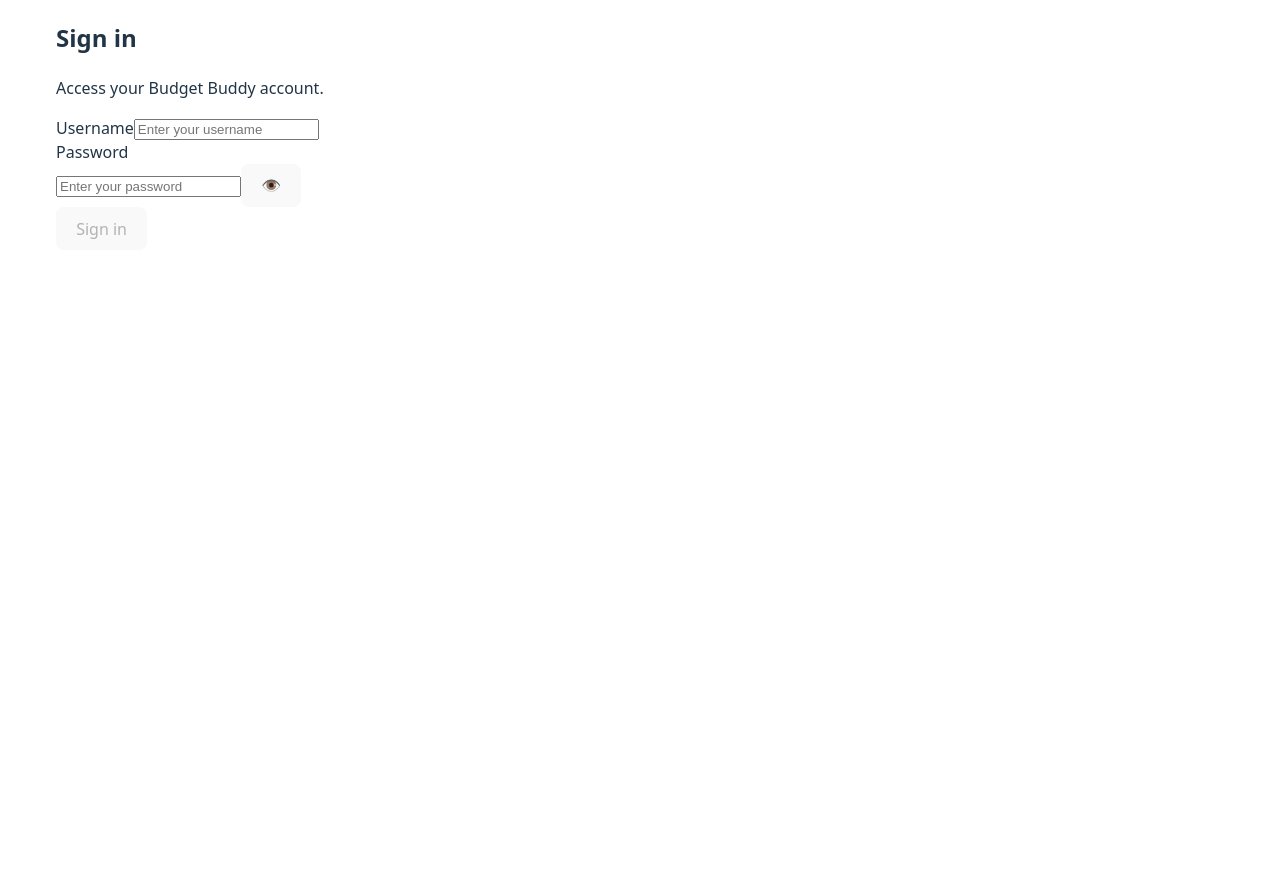
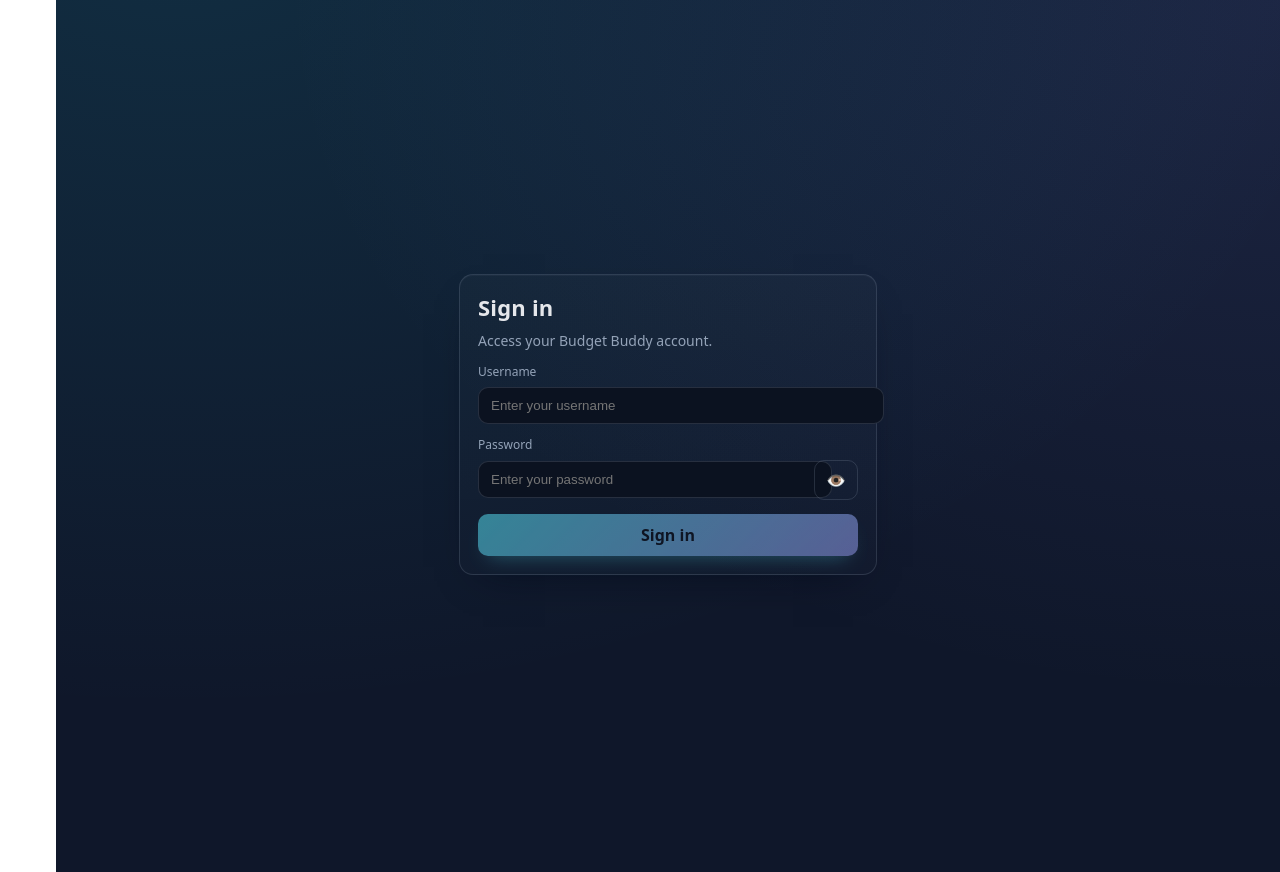
Before and after one commit to maxCodesBest/budget-buddy-2.0, a React (Vite) app in the folder budget-buddy-2.0-frontend/: page / in a window 1280 px wide. Before the commit the page ends 800 px from the top, so only its background shows below. Built offline with nearby package versions, Linux system fonts and the light colour scheme; no server answers.

Commit message:
some auth improvments

```diff
--- a/budget-buddy-2.0-frontend/src/auth/auth-context.tsx
+++ b/budget-buddy-2.0-frontend/src/auth/auth-context.tsx
@@ -27,9 +27,14 @@
         const res = await http.post("/auth/refresh");
         const value = res.data?.value ?? res.data;
         const access = value?.accessToken as string | undefined;
+        const refreshedUser = value?.user as User | undefined;
         if (access) setAccessToken(access);
-        const me = await http.get("/auth/me");
-        setUser((me.data?.value ?? me.data) as User);
+        if (refreshedUser) {
+          setUser(refreshedUser);
+        } else {
+          const me = await http.get("/auth/me");
+          setUser((me.data?.value ?? me.data) as User);
+        }
       } catch {
         setAccessToken(null);
         setUser(null);
@@ -45,9 +50,14 @@
         const res = await http.post("/auth/sign-in", { username, password });
         const value = res.data?.value ?? res.data;
         const access = value?.accessToken as string | undefined;
+        const signedInUser = value?.user as User | undefined;
         if (access) setAccessToken(access);
-        const me = await http.get("/auth/me");
-        setUser((me.data?.value ?? me.data) as User);
+        if (signedInUser) {
+          setUser(signedInUser);
+        } else {
+          const me = await http.get("/auth/me");
+          setUser((me.data?.value ?? me.data) as User);
+        }
       },
       async signOut() {
         try {
--- a/budget-buddy-2.0-frontend/src/lib/http.ts
+++ b/budget-buddy-2.0-frontend/src/lib/http.ts
@@ -13,6 +13,8 @@
 export const http = axios.create({
   baseURL,
   withCredentials: true, // send refresh cookie
+  // Prevent indefinite hangs on network issues
+  timeout: 10000,
 });
 
 let isRefreshing = false;
@@ -57,6 +59,11 @@
   (res) => res,
   async (error) => {
     const original = error?.config as import("axios").InternalAxiosRequestConfig | undefined;
+    // Never try to refresh when the refresh call itself (or sign-in) fails
+    const url = String(original?.url || "");
+    if (url.includes("/auth/refresh") || url.includes("/auth/sign-in")) {
+      return Promise.reject(error);
+    }
     if (error?.response?.status === 401 && original && !original._retry) {
       original._retry = true;
       const token = await refreshAccessToken();
--- a/budget-buddy-2.0-frontend/src/pages/auth.css
+++ b/budget-buddy-2.0-frontend/src/pages/auth.css
@@ -0,0 +1,172 @@
+/* Auth page layout */
+.auth-page {
+  --bg: #0f172a; /* slate-900 */
+  --panel: #111827; /* gray-900 */
+  --panel-2: #0b1220;
+  --text: #e5e7eb; /* gray-200 */
+  --muted: #94a3b8; /* slate-400 */
+  --accent: #22d3ee; /* cyan-400 */
+  --accent-2: #818cf8; /* indigo-400 */
+  --ring: rgba(34, 211, 238, 0.35);
+  --border: rgba(148, 163, 184, 0.2);
+  --shadow: rgba(2, 8, 23, 0.8);
+
+  min-height: 100vh;
+  display: grid;
+  place-items: center;
+  background: radial-gradient(
+      1200px 800px at 10% -10%,
+      rgba(34, 211, 238, 0.12),
+      transparent
+    ),
+    radial-gradient(
+      1000px 700px at 100% 0%,
+      rgba(129, 140, 248, 0.12),
+      transparent
+    ),
+    var(--bg);
+  color: var(--text);
+  padding: 24px 16px 48px;
+}
+
+/* Card */
+.auth-card {
+  width: 100%;
+  max-width: 380px;
+  background: linear-gradient(
+    180deg,
+    rgba(255, 255, 255, 0.02),
+    rgba(255, 255, 255, 0.01)
+  );
+  border: 1px solid var(--border);
+  border-radius: 14px;
+  padding: 16px 18px 18px;
+  box-shadow: 0 16px 40px -24px var(--shadow),
+    inset 0 1px 0 rgba(255, 255, 255, 0.03);
+}
+
+.auth-header {
+  margin: 0 0 12px;
+}
+
+.auth-header h2 {
+  margin: 0 0 6px;
+  font-size: 22px;
+  font-weight: 800;
+  letter-spacing: 0.2px;
+}
+
+.auth-header p {
+  margin: 0;
+  color: var(--muted);
+  font-size: 14px;
+}
+
+/* Form */
+.auth-form {
+  display: grid;
+  gap: 12px;
+}
+
+.server-message {
+  border-radius: 10px;
+  padding: 10px 12px;
+  font-size: 14px;
+  border: 1px solid var(--border);
+  background: var(--panel);
+}
+
+.server-message.error {
+  border-color: rgba(239, 68, 68, 0.6);
+  box-shadow: 0 0 0 6px rgba(239, 68, 68, 0.18);
+}
+
+.server-message.success {
+  border-color: rgba(34, 197, 94, 0.6);
+  box-shadow: 0 0 0 6px rgba(34, 197, 94, 0.18);
+}
+
+.form-field {
+  display: grid;
+  gap: 6px;
+}
+
+.form-field label {
+  font-size: 12px;
+  color: var(--muted);
+}
+
+.form-field input {
+  width: 100%;
+  background: var(--panel-2);
+  border: 1px solid var(--border);
+  color: var(--text);
+  padding: 10px 12px;
+  border-radius: 10px;
+  outline: none;
+  transition: box-shadow 160ms ease, border-color 160ms ease,
+    transform 120ms ease;
+}
+
+.form-field input:focus {
+  border-color: var(--accent);
+  box-shadow: 0 0 0 6px var(--ring);
+}
+
+.form-field input.invalid {
+  border-color: rgba(239, 68, 68, 0.6);
+  box-shadow: 0 0 0 6px rgba(239, 68, 68, 0.18);
+}
+
+.field-error {
+  color: #fca5a5; /* red-300 */
+  font-size: 12px;
+}
+
+.password-row {
+  display: grid;
+  grid-template-columns: 1fr 44px;
+  gap: 8px;
+  align-items: center;
+}
+
+.show-button {
+  background: transparent;
+  color: var(--text);
+  border: 1px solid var(--border);
+  border-radius: 10px;
+  height: 40px;
+  width: 44px;
+  display: inline-flex;
+  align-items: center;
+  justify-content: center;
+  cursor: pointer;
+}
+
+.submit-button {
+  margin-top: 2px;
+  background: linear-gradient(135deg, var(--accent), var(--accent-2));
+  color: #0b1020;
+  font-weight: 800;
+  border: none;
+  border-radius: 10px;
+  padding: 10px 14px;
+  cursor: pointer;
+  box-shadow: 0 10px 20px -10px rgba(34, 211, 238, 0.6);
+  transition: transform 120ms ease, box-shadow 160ms ease, filter 160ms ease;
+}
+
+.submit-button:hover {
+  transform: translateY(-1px);
+  filter: brightness(1.05);
+}
+
+.submit-button:active {
+  transform: translateY(0px) scale(0.98);
+}
+
+.submit-button:disabled {
+  opacity: 0.6;
+  cursor: not-allowed;
+  filter: grayscale(0.3);
+}
--- a/budget-buddy-2.0-frontend/src/pages/monthly-table.tsx
+++ b/budget-buddy-2.0-frontend/src/pages/monthly-table.tsx
@@ -106,7 +106,7 @@
         pairs.map(({ category, sub }) =>
           http
             .get(
-              `http://localhost:3000/expenses/spending-cap?category=${encodeURIComponent(
+              `/expenses/spending-cap?category=${encodeURIComponent(
                 String(category)
               )}&subCategory=${encodeURIComponent(sub)}`
             )
@@ -139,10 +139,65 @@
   }, []);
 
   const fetchData = async () => {
-    const res = await http.get(
-      `http://localhost:3000/expenses?year=${year}&month=${month}`
-    );
+    const res = await http.get(`/expenses?year=${year}&month=${month}`);
     const server = res.data?.value ?? res.data;
+
+    const serverCategories: Record<
+      string,
+      Record<string, number>
+    > = (server?.categories as any) || {};
+
+    // Aliases to migrate older datasets to the new schema
+    const CATEGORY_ALIASES: Record<string, string> = {
+      Housing: "Necessary",
+      Food: "Necessary",
+      Transportation: "Car",
+      Hobbies: "Self Investment",
+    };
+    const SUB_ALIASES: Record<string, string> = {
+      Groceries: "Living groceries",
+      "Municipal tax": "Arnona (municipal tax)",
+      Arnona: "Arnona (municipal tax)",
+      Haircuts: "Cosmetics and haircuts",
+      Fuel: "Gasoline",
+      "Car insurance": "Insurance",
+      Repairs: "Maintenance",
+      Tickets: "Fines",
+    };
+
+    // Helper: pull value from matching category first; then try aliases; finally search all categories by sub name
+    const getServerValue = (category: string, sub: string) => {
+      const inCat = serverCategories?.[category]?.[sub];
+      if (inCat !== undefined && inCat !== null) return Number(inCat);
+      // Category alias (e.g., Housing -> Necessary)
+      const aliasCat = Object.keys(serverCategories).find(
+        (old) => CATEGORY_ALIASES[old] === category
+      );
+      if (aliasCat) {
+        const v = serverCategories?.[aliasCat]?.[sub];
+        if (v !== undefined && v !== null) return Number(v);
+      }
+      // Sub alias (e.g., Groceries -> Living groceries)
+      const legacyKey = Object.entries(SUB_ALIASES).find(
+        ([, current]) => current === sub
+      )?.[0];
+      if (legacyKey) {
+        const direct = serverCategories?.[category]?.[legacyKey];
+        if (direct !== undefined && direct !== null) return Number(direct);
+        if (aliasCat) {
+          const viaAlias = serverCategories?.[aliasCat]?.[legacyKey];
+          if (viaAlias !== undefined && viaAlias !== null)
+            return Number(viaAlias);
+        }
+      }
+      for (const entries of Object.values(serverCategories || {})) {
+        if (entries && Object.prototype.hasOwnProperty.call(entries, sub)) {
+          const v = (entries as Record<string, number>)[sub];
+          if (v !== undefined && v !== null) return Number(v);
+        }
+      }
+      return 0;
+    };
 
     const merged: ExpenseData = {
       year,
@@ -153,7 +208,7 @@
         Luxuries: {},
         Car: {},
         General: {},
-        OneTime: server?.categories?.OneTime || {},
+        OneTime: serverCategories?.OneTime || {},
       },
     };
 
@@ -163,8 +218,10 @@
       >
     ).forEach((cat) => {
       PRESET_SUBCATEGORIES[cat].forEach((sub) => {
-        const serverVal = server?.categories?.[cat]?.[sub];
-        (merged.categories[cat] as Category)[sub] = Number(serverVal ?? 0);
+        (merged.categories[cat] as Category)[sub] = getServerValue(
+          String(cat),
+          sub
+        );
       });
     });
 
@@ -225,7 +282,7 @@
   };
 
   const saveData = async () => {
-    await http.post("http://localhost:3000/expenses", data);
+    await http.post("/expenses", data);
     setSelected(null);
     alert("Saved!");
   };
```
Also changed, not shown: 1 other file (tests, documents, lock files or other folders).
